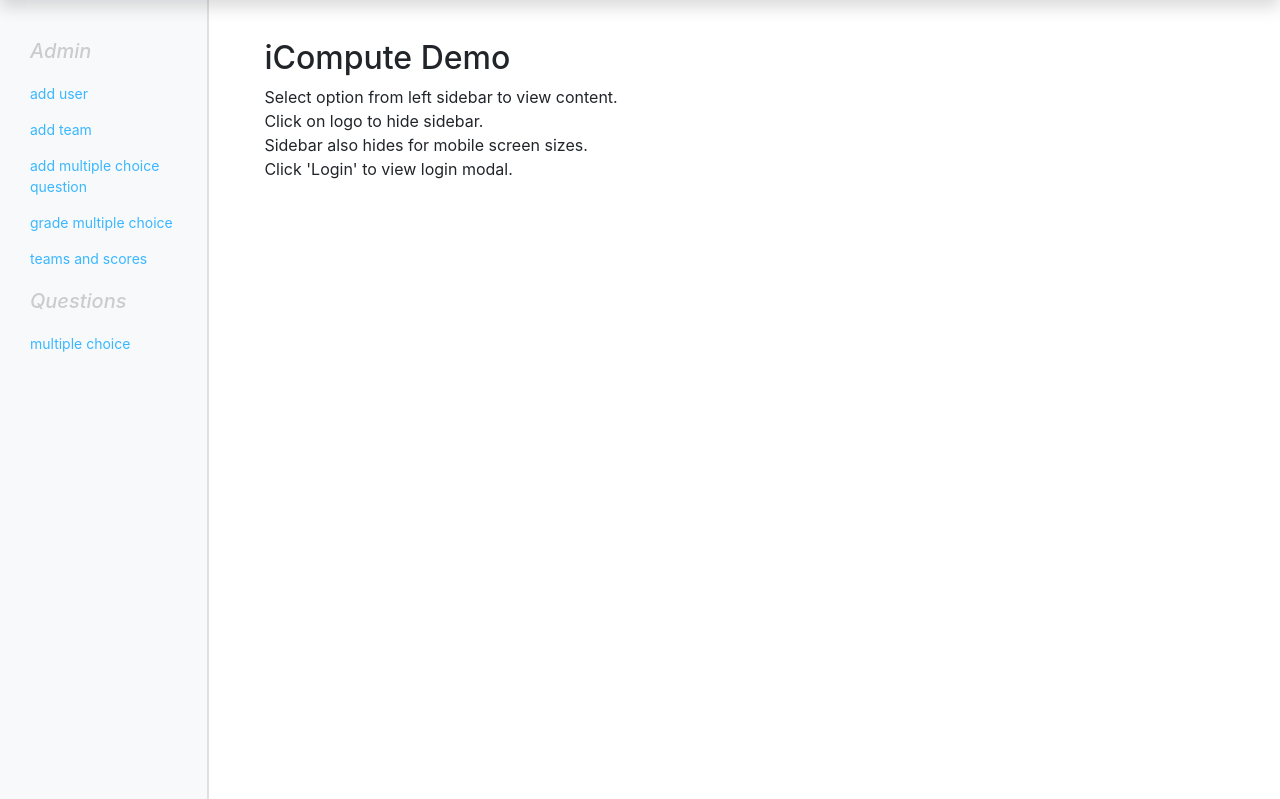
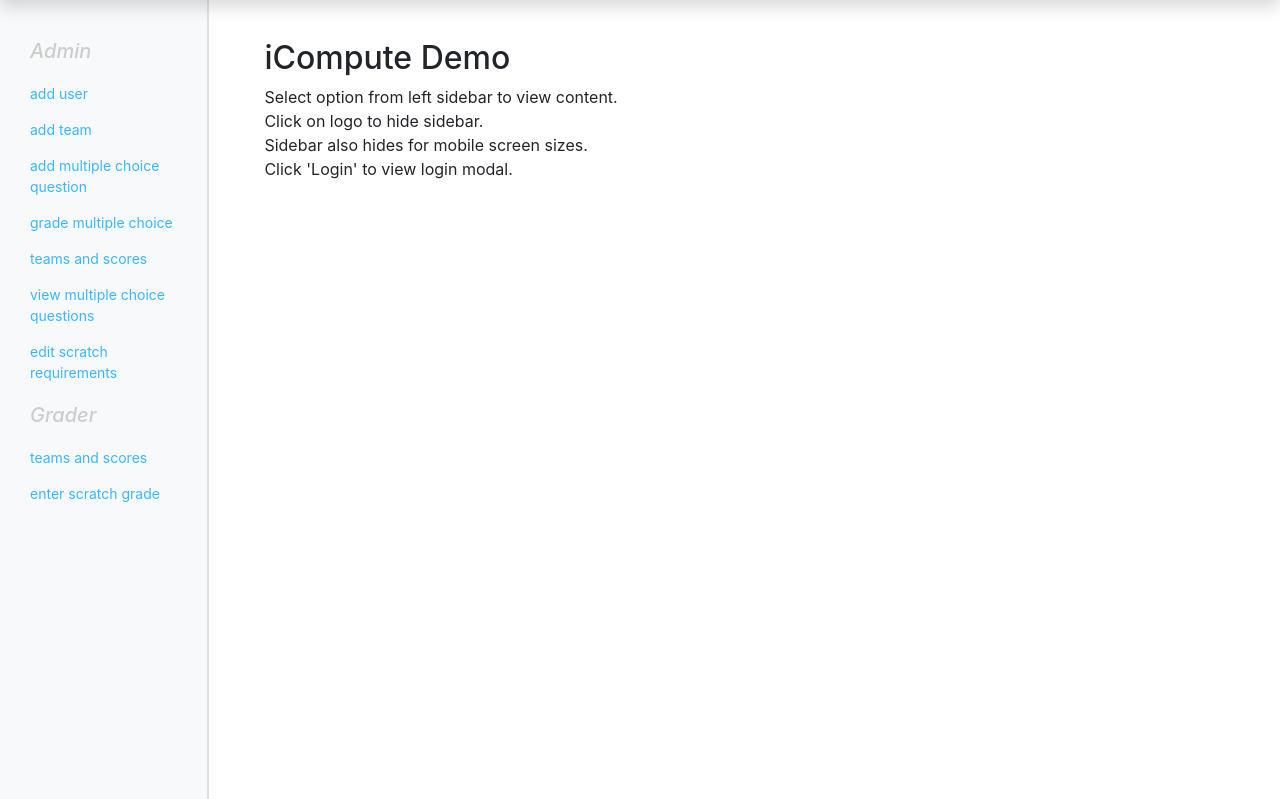
Before and after one commit to mrinnes/481teamproject, a Node server app: page / in a window 1280 px wide. Shown: the part 131-930 px from the top of the page. Run offline with Node 20, Linux system fonts and the light colour scheme; the visitor is signed in with stand-in values (Sample User, id 1); some libraries are stand-ins or nearby versions.

Commit message:
relocated files to hteir proper folder

```diff
--- a/app.js
+++ b/app.js
@@ -9,7 +9,7 @@
      User               = require("./models/Users"),
      Team               = require("./models/Teams.js"),
      Questions          = require("./models/MultiChoice"),
-     ScratchReqmts      = require("./models/ScratchReqmts"),
+     //ScratchReqmts      = require("./models/ScratchReqmts"),
      ScratchGrade		= require("./models/ScratchGrade"),
      router             = express.Router();
 
--- a/views/sidebar.ejs
+++ b/views/sidebar.ejs
@@ -7,10 +7,32 @@
     <li><a href="/Questionnew">add multiple choice question</a></li>
     <li><a href="/grade">grade multiple choice</a></li>
     <li><a href="/displayteams">teams and scores</a></li>
+    <li><a href="/examplemultiplechoice">view multiple choice questions</a></li>
+    <li><a href="/scratchRequirements">edit scratch requirements</a></li>
     <%  } %>
 
-    <h5>Questions</h5>
-    <li><a href="/examplemultiplechoice">multiple choice</a></li>
-    <!-- <li><a href="/exampleshortanswer">short answer</a></li> -->
+    <% if(currentUser && (currentUser.isGrader || currentUser.isAdmin) ){ %>
+	<h5>Grader</h5>
+	<!-- <li><a href="/mcresults">view multiple choice test results</a></li> -->
+    <li><a href="/displayteams">teams and scores</a></li>
+	<li><a href="/enterScratchGrade">enter scratch grade</a></li>
+	<%  } %>
+
+    <% if(currentUser && currentUser.isTeam){ %>
+      <h5>Questions</h5>
+      <li><a href="/examplemultiplechoice">multiple choice</a></li>
+      <li><a href="/scratchRequirements">scratch requirements</a></li>
+      <!-- <li><a href="/exampleshortanswer">short answer</a></li> -->
+  	<%  } %>
+
+
+
+
+
+
+
+
+
+
   </ul>
 </nav>
```
Also changed, not shown: models/ScratchGrade.js (renamed from ScratchGrade.js), views/enterScratchGrade.ejs (renamed from enterScratchGrade.ejs), views/scratchRequirements.ejs (renamed from scratchRequirements.ejs).
